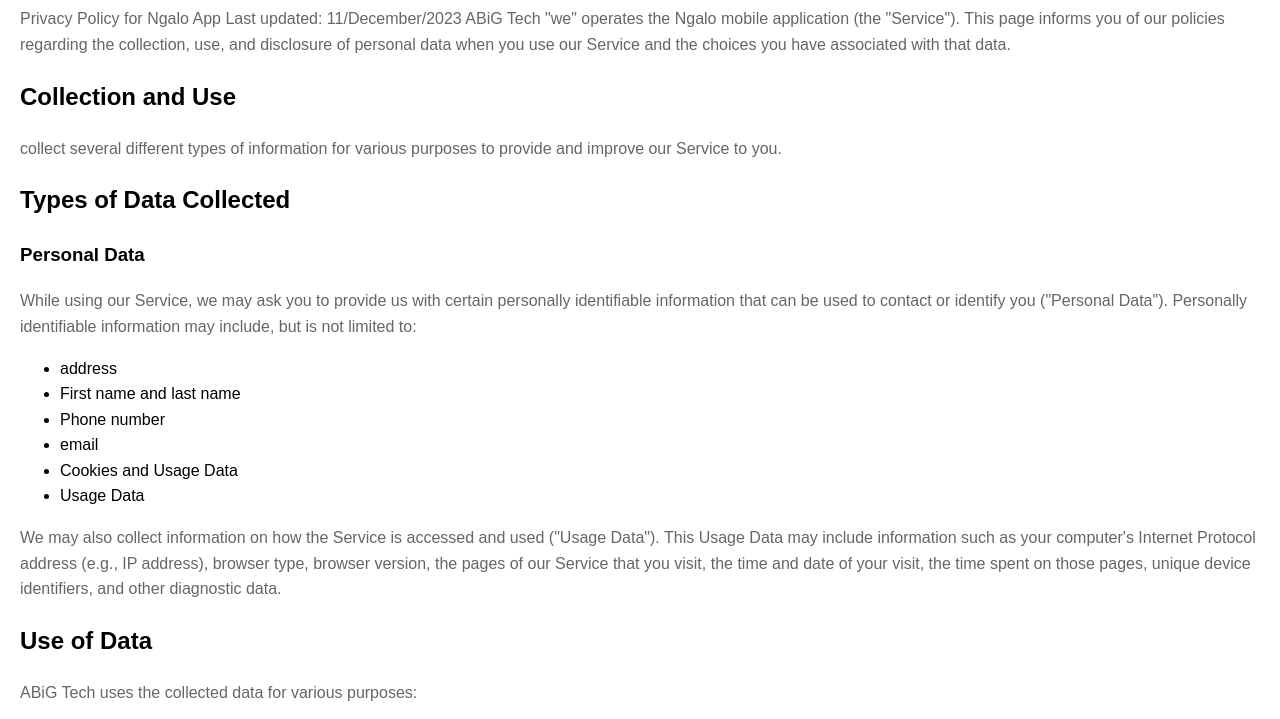
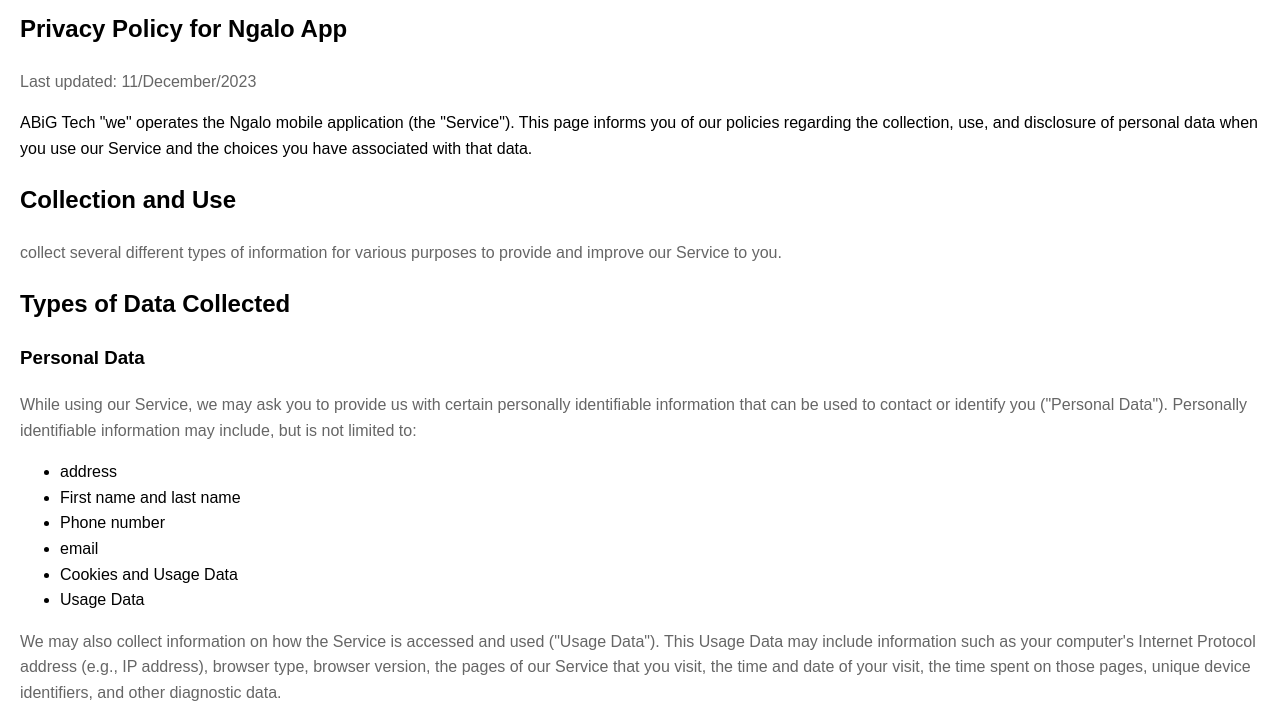
Before and after one commit to Abili/Privacy-Policy, a plain HTML site: page index.html in a window 1280 px wide. Shown: the part 68-787 px from the top of the page. Drawn offline with Linux system fonts and the light colour scheme.

Commit message:
Update index.html
update

```diff
--- a/index.html
+++ b/index.html
@@ -8,8 +8,9 @@
 </head>
 <body>
     <h1>Privacy Policy</h1>
-    <p>Privacy Policy for Ngalo App
-        Last updated: 11/December/2023
+    <p>
+        <h2>Privacy Policy for Ngalo App</h2>
+        <p>Last updated: 11/December/2023</p>
         ABiG Tech  "we" operates the Ngalo mobile application (the "Service").
 
         This page informs you of our policies regarding the collection, use, and
```
